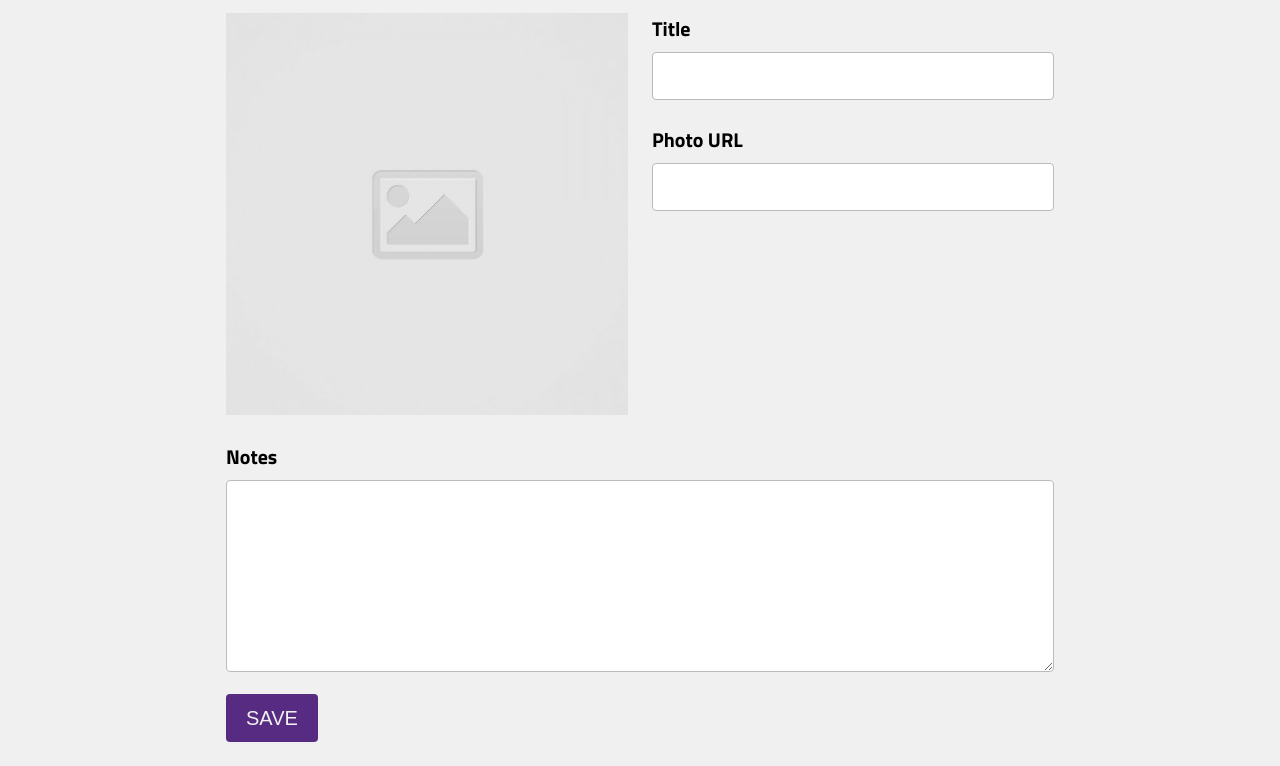
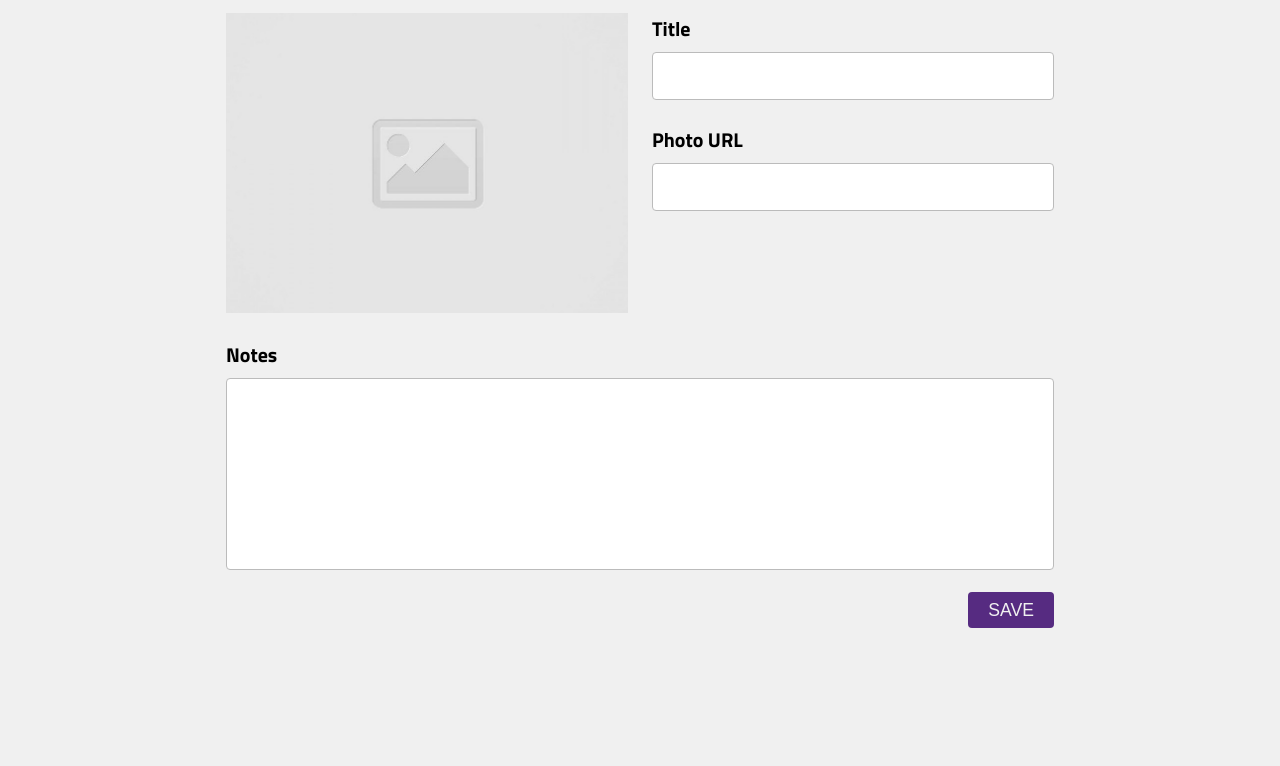
Before and after one commit to jiannicariaga/code-journal, a website: page index.html in a window 1280 px wide. Shown: the part 149-915 px from the top of the page. After the commit the page ends 801 px from the top, so only its background shows below. Drawn offline with Linux system fonts and the light colour scheme.

Commit message:
Remove all CSS styling that had no effect or was otherwise necessary. #1

```diff
--- a/css/styles.css
+++ b/css/styles.css
@@ -23,7 +23,7 @@ h1 {
 img {
   object-fit: cover;
   width: 100%;
-  height: 300px;
+  max-height: 300px;
   margin-bottom: 1.25rem;
 }
 
@@ -52,15 +52,25 @@ textarea {
   padding-top: 0.7rem;
   padding-bottom: 0.7rem;
   margin-bottom: 0.5rem;
+  resize: none;
+}
+
+.text-align-right {
+  text-align: right;
 }
 
 .save {
   background-color: #562b81;
   color: #f0f0f0;
-  font-size: 1.25rem;
+  font-size: 1.1rem;
   width: auto;
+  height: 2.25rem;
   padding: 0 1.25rem;
   border: none;
+}
+
+.save:hover {
+  cursor: pointer;
 }
 
 @media screen and (min-width: 768px) {
--- a/index.html
+++ b/index.html
@@ -60,7 +60,7 @@
           </div>
         </div>
         <div class="row">
-          <div class="column-full">
+          <div class="column-full text-align-right">
             <input class="save" type="submit" value="SAVE">
           </div>
         </div>
```
